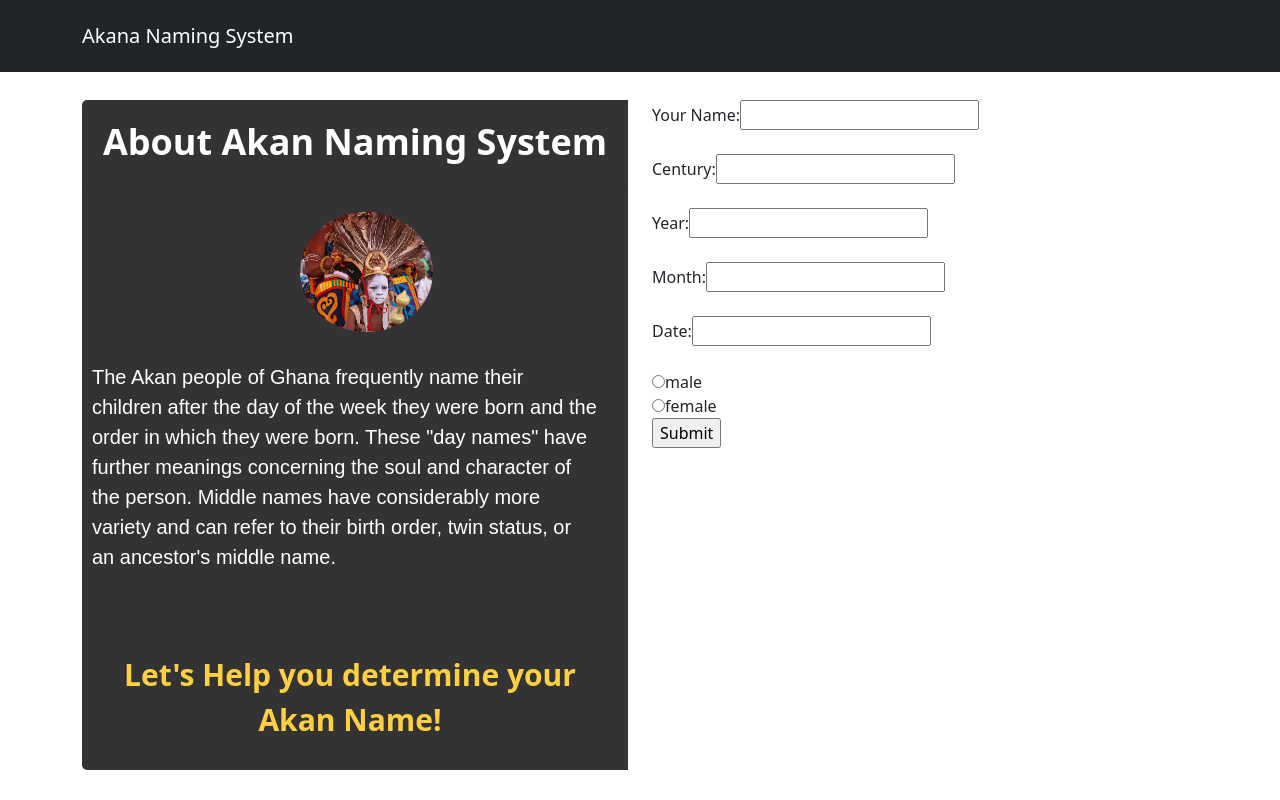
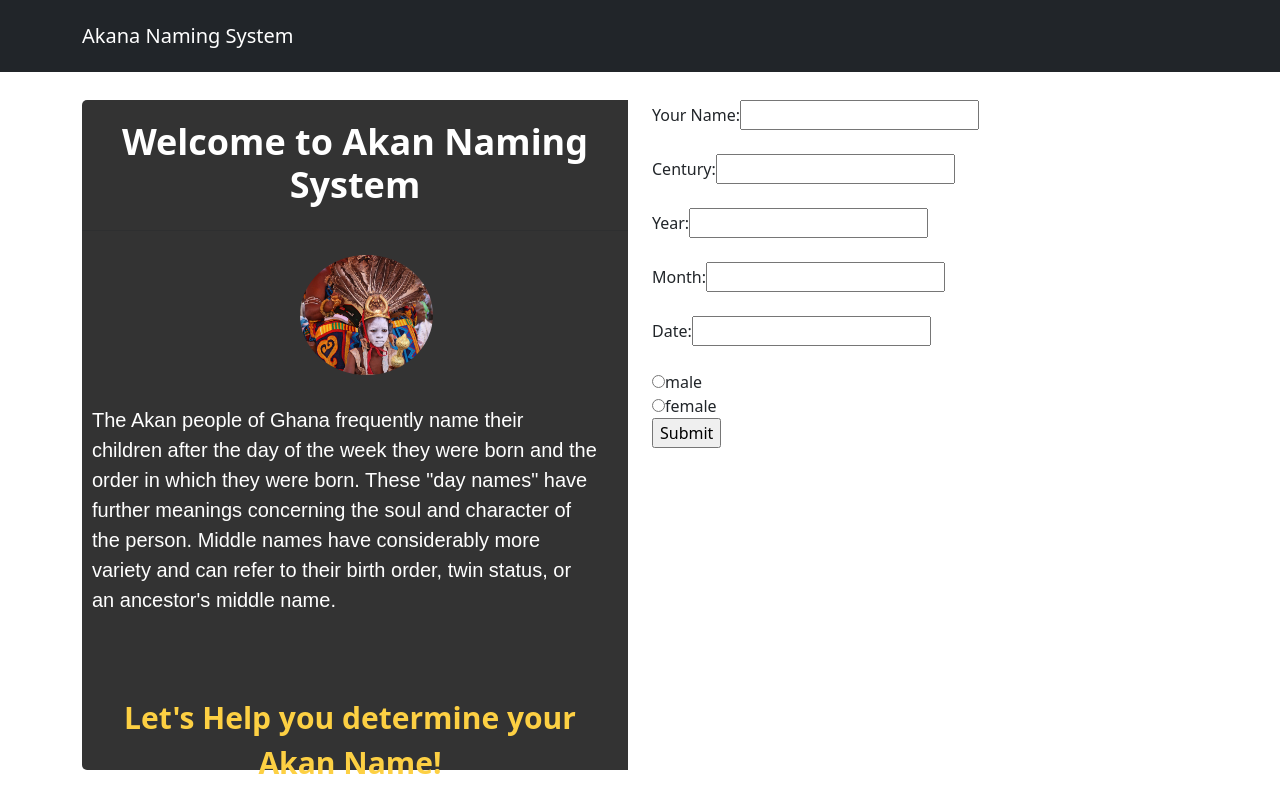
Before and after one commit to allanlimo02/AkanNamingSystem, a plain HTML site: page index.html in a window 1280 px wide. Drawn offline with nearby package versions, Linux system fonts and the light colour scheme; a web font is replaced by a local one.

Commit message:
Fixed welcome note

```diff
--- a/index.html
+++ b/index.html
@@ -25,7 +25,7 @@
         <div class="col-md-6">
             <div class="jumbotron p-0 left">
                 <div class="overlay">
-                  <h3 class="text-center headtitle">About Akan Naming System</h3>
+                  <h3 class="text-center headtitle">Welcome to Akan Naming System</h3>
                   <hr class="my-4">
                   <img src="assets/ghanian.jpg" alt="" class="rounded-circle" height="120">
                   <p class="p-text">
```
